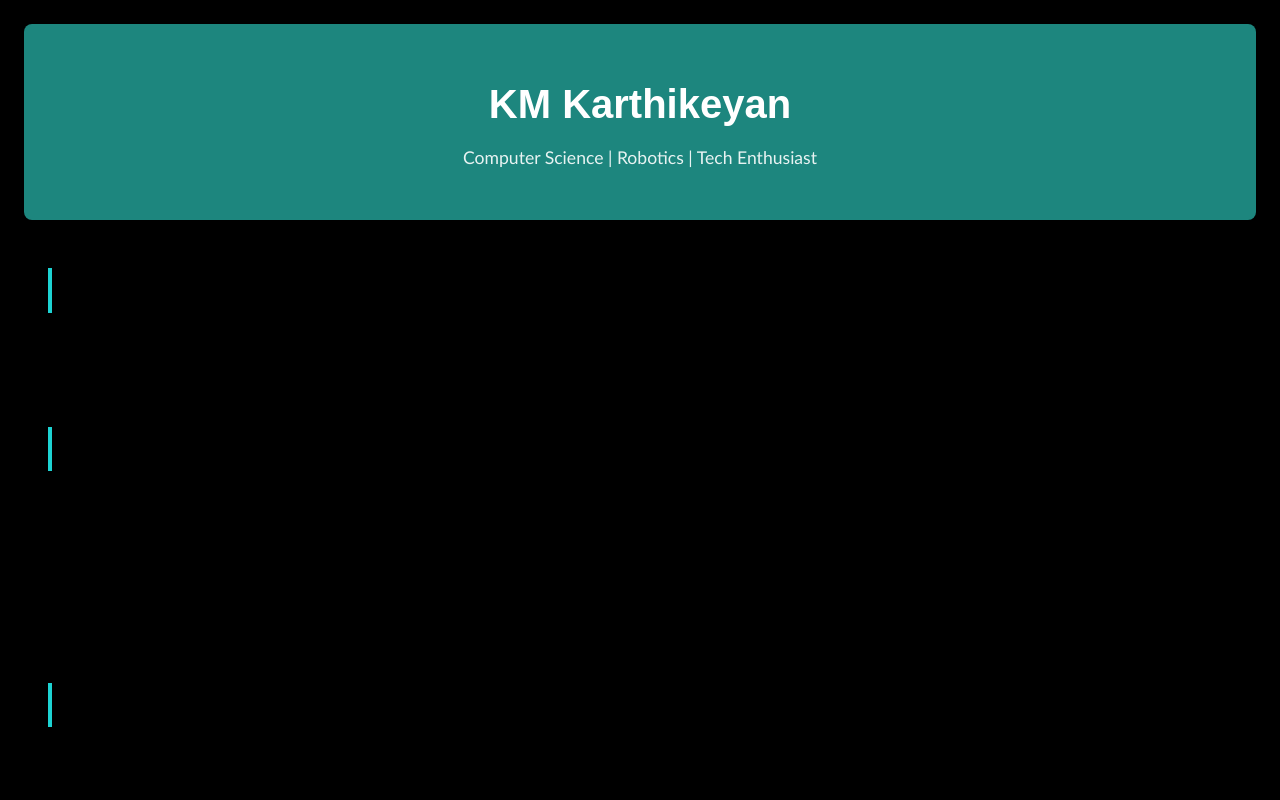
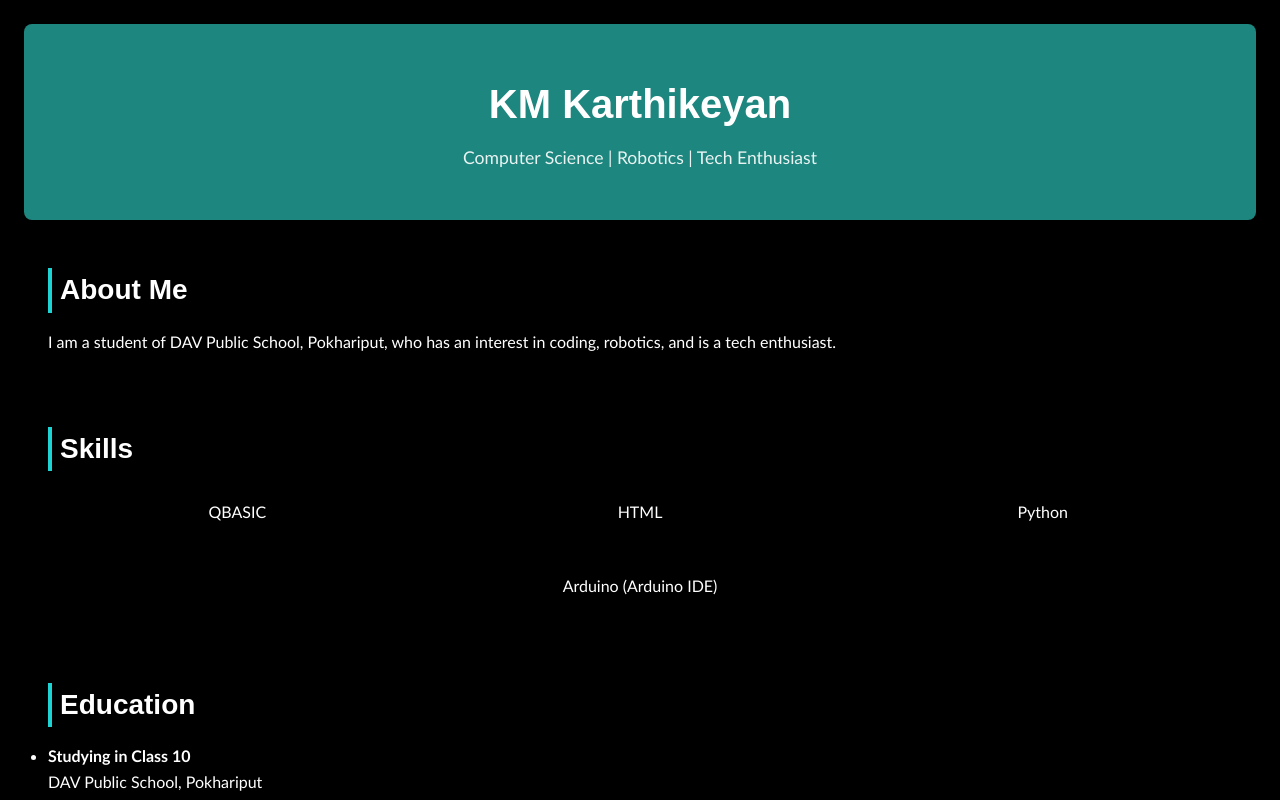
Before and after one commit to KByte-KMK/Portfolio.kmk, a plain HTML site: page index.html in a window 1280 px wide. Shown: the top 800 px of the page. Drawn offline with Linux system fonts and the light colour scheme.

Commit message:
Update style.css

```diff
--- a/style.css
+++ b/style.css
@@ -4,7 +4,7 @@
     --card-bg: linear gradient(to right, #00FFFF, #008080);
     --primary: #1d867e;
     --secondary:  ##1d867e;
-    --text: #000000;
+    --text: #FFFFFF;
     --accent: #1dd3d3;
     --font-heading: 'Montserrat', sans-serif;
     --font-body: 'Candara', sans-serif;
```
